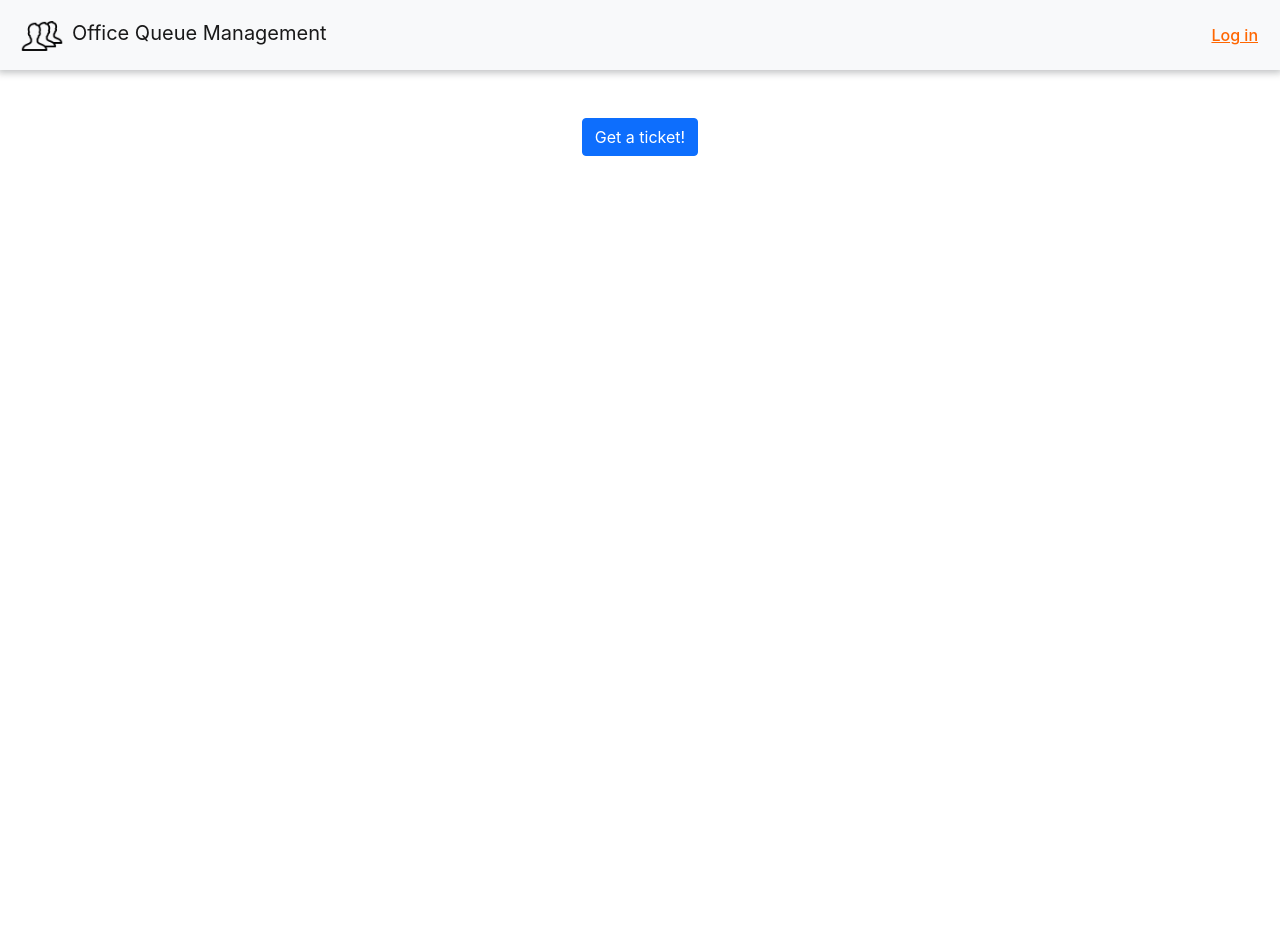
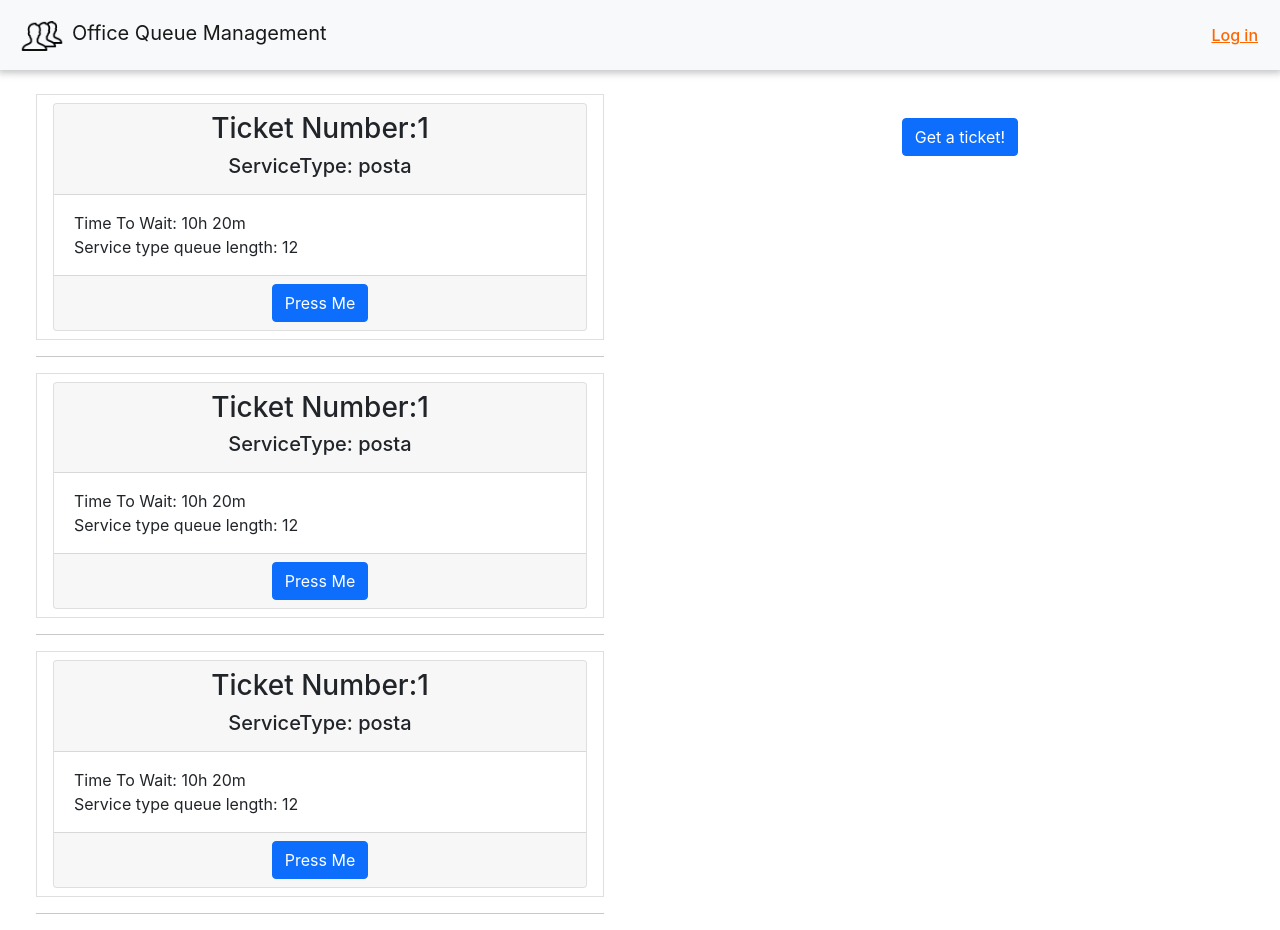
Before and after one commit to MarcoBramini/office-queue-management-P9, a React (Create React App) app in the folder client/: page / in a window 1280 px wide. Before the commit the page ends 800 px from the top, so only its background shows below. Built offline with nearby package versions, Linux system fonts and the light colour scheme.

Commit message:
merged ticket req + tickets list

```diff
--- a/client/src/components/TicketComponent.js
+++ b/client/src/components/TicketComponent.js
@@ -15,16 +15,16 @@ class Ticket extends React.Component{
 
         return (
 
-        <Card style={{ marginLeft:"250px", textAlign:"center"}}>
+        <Card className="ml-5 text-center">
             <Card.Header>
-                <Card.Title><h1>{`Ticket Number:${this.props.ticket.ticketID}`}</h1></Card.Title>
+                <Card.Title><h3>{`Ticket Number:${this.props.ticket.ticketID}`}</h3></Card.Title>
                 <Card.Title>{"ServiceType: "}{this.props.ticket.serviceType}</Card.Title>
             </Card.Header>
             <Card.Body>
 
-                <Card.Text>
-                    <Row>{`Time To Wait:${this.props.ticket.timeToWait}`}</Row>
-                    <Row>{`Service type queue length:${this.props.ticket.queueLength}`}</Row>
+                <Card.Text className="px-3">
+                    <Row>{`Time To Wait: ${this.props.ticket.timeToWait}`}</Row>
+                    <Row>{`Service type queue length: ${this.props.ticket.queueLength}`}</Row>
                 </Card.Text>
             </Card.Body>
             <Card.Footer>
--- a/client/src/components/TicketListComponent.js
+++ b/client/src/components/TicketListComponent.js
@@ -19,7 +19,7 @@ class TicketList extends React.Component{
         return (
 
                     <ListGroup>
-                        <Container>
+                        <Container  className="mt-4">
                         {ticketsToRender?ticketsToRender.map((ticket) => <Col><ListGroup.Item><Ticket ticket={ticket}/></ListGroup.Item><hr></hr></Col> ):null}
                         </Container>
                     </ListGroup>
--- a/client/src/components/TicketPageComponent.js
+++ b/client/src/components/TicketPageComponent.js
@@ -20,7 +20,7 @@ class TicketPage extends React.Component{
       };
       let array = [];
 
-      for(let i=0;i<10;i++){
+      for(let i=0;i<3;i++){
           array.push(ticket1);
       }
       return array;
--- a/client/src/components/UserComponent.js
+++ b/client/src/components/UserComponent.js
@@ -1,6 +1,7 @@
 import './UserComponentCSS.css';
 import { Form, Button, Container, Alert, Row, Col } from 'react-bootstrap';
 import { React, useState } from 'react';
+import TicketPage from './TicketPageComponent';
 
 function UserPage(props) {
     const [show, setShow] = useState(false);
@@ -9,23 +10,29 @@ function UserPage(props) {
     let serviceTypes = ['PO box service', 'GPO box service', 'Free Post service', 'Post Bag service', 'e-Post service']
 
     const getTicket = (event) => {
-        setErrorMessage("You have a ticket for '"+serviceTypes[serviceID]+"' with this number "+Math.floor(Math.random() * (100 - 0 + 1) + 0));
+        setErrorMessage("You have a ticket for '" + serviceTypes[serviceID] + "' with this number " + Math.floor(Math.random() * (100 - 0 + 1) + 0));
         setShow(false);
     };
-    const handlerServiceChanged = (event)=>{
+    const handlerServiceChanged = (event) => {
         setServiceID(event.target.value);
     }
 
     return (
-        <div className=" my-5 bg-gradient-primary d-flex justify-content-center align-items-center flex-column">
+        <Container fluid>
+            <Row>
+                <Col>
+                    <TicketPage />
+                </Col>
+                <Col>
+                    <div className=" my-5 d-flex justify-content-center align-items-center flex-column">
+                        {!show ? <Button className="mb-3" onClick={() => { setShow(true); setErrorMessage('') }}>Get a ticket!</Button> : <Button className="mb-3" disabled>Get a ticket!</Button>}
                         {errorMessage != '' ? <p>{errorMessage}</p> : ''}
-            {!show ? <Button className="center" onClick={() => setShow(true)}>Get a ticket!</Button> : <Button className="center" disabled onClick={() => setShow(true)}>Get a ticket!</Button>}
 
                         {show ?
                             <Container fluid >
-                    <Row  className=" d-flex justify-content-center align-items-center flex-column mt-4" >
+                                <Row className=" d-flex justify-content-center align-items-center flex-column mt-4" >
                                     <Col></Col>
-                        <Col id="formBox" xs={6} className="py-4 px-5" >
+                                    <Col id="formBox" xs={10} className="py-4 px-5" >
                                         <Row >
                                             <Col >
                                                 <h3>Get a ticket!</h3>
@@ -39,24 +46,25 @@ function UserPage(props) {
                                         </Row>
                                         <Row className=" mb-4">
                                             <Col >
-                                    <Form.Select size="lg" onChange={e=> handlerServiceChanged(e)}>
+                                                <Form.Select size="lg" onChange={e => handlerServiceChanged(e)}>
                                                     {serviceTypes.map((m, index) =>
                                                         <option value={index}>{m}</option>)}
                                                 </Form.Select>
                                             </Col>
-
                                         </Row>
                                         <Row className="my-2 px-2">
-                                <Button  onClick={getTicket}>Send request</Button>
+                                            <Button onClick={getTicket}>Send request</Button>
                                         </Row>
+                                    </Col>
+                                </Row>
+
+                            </Container>
+                            : ''}
+                    </div>
                 </Col>
             </Row>
         </Container>
 
-                : ''}
-
-
-        </div>
 
     )
 }
```
Lines whose indentation alone changed are shown as unchanged.
